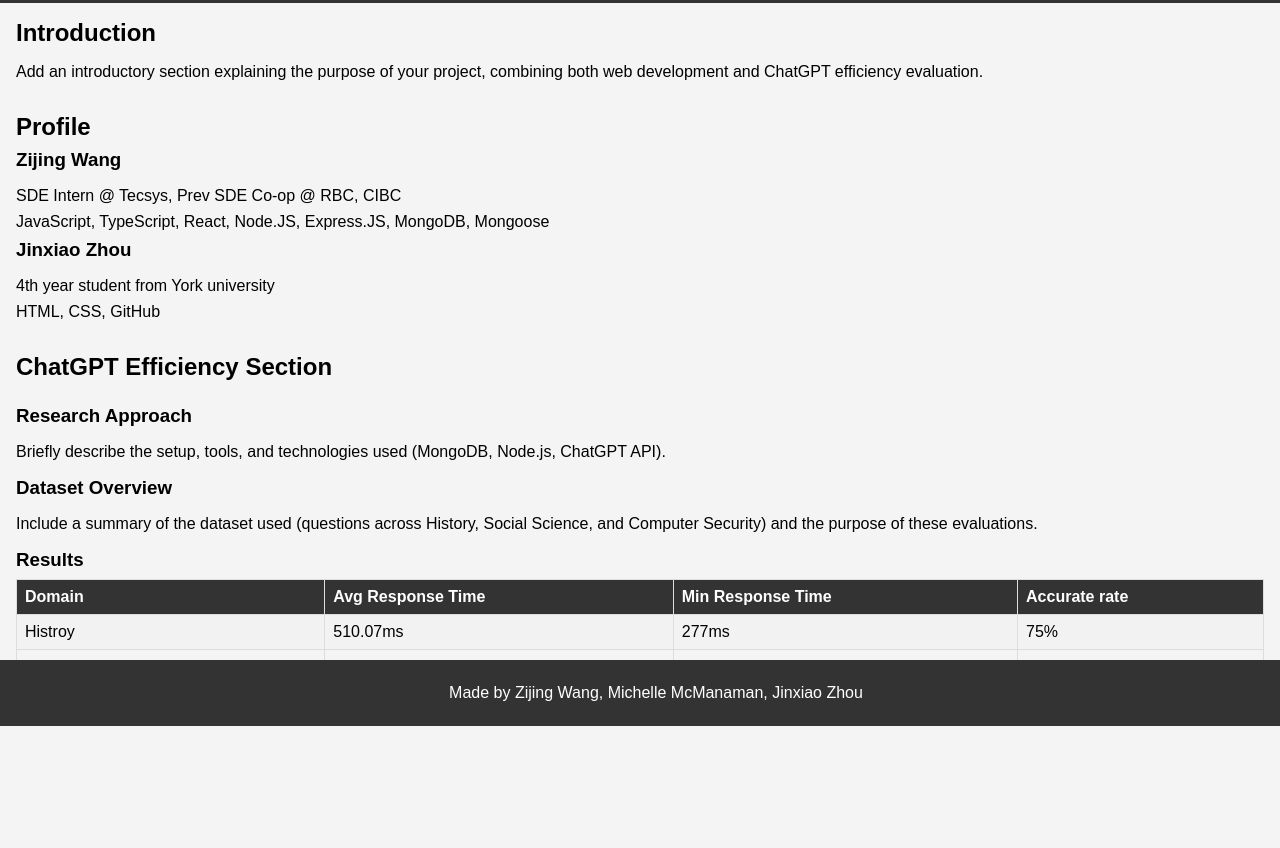
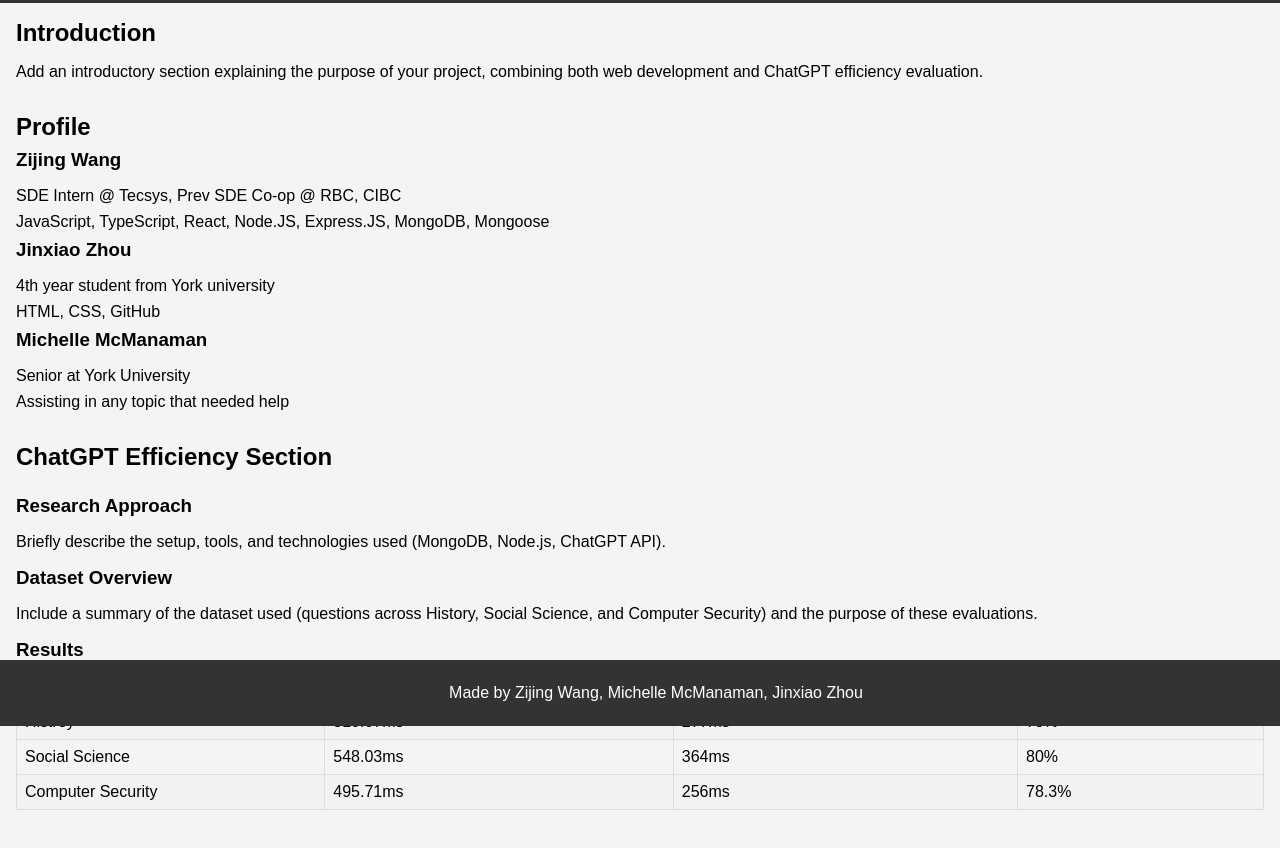
Before and after one commit to JinxiaoZhou/ITEC4020-ChatGPT-Efficience, a plain HTML site: page Index.html in a window 1280 px wide. Shown: the part 74-922 px from the top of the page. Before the commit the page ends 842 px from the top, so only its background shows below. Drawn offline with Linux system fonts and the light colour scheme.

Commit message:
Index.html
added michelle's profile

```diff
--- a/Index.html
+++ b/Index.html
@@ -28,6 +28,10 @@
       <h3>Jinxiao Zhou</h3>
       <p>4th year student from York university</p>
       <p>HTML, CSS, GitHub</p>
+
+      <h3>Michelle McManaman</h3>
+      <p>Senior at York University</p>
+      <p>Assisting in any topic that needed help</p>
     </section>
 
     <section id="ChatGPT Efficiency Section">
```
